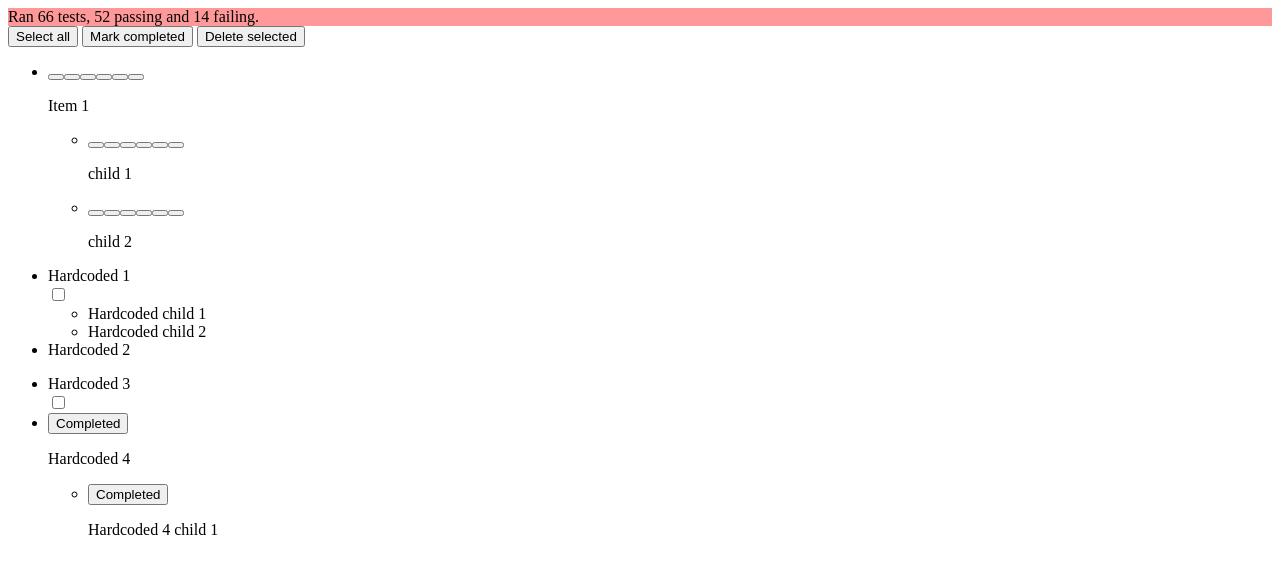
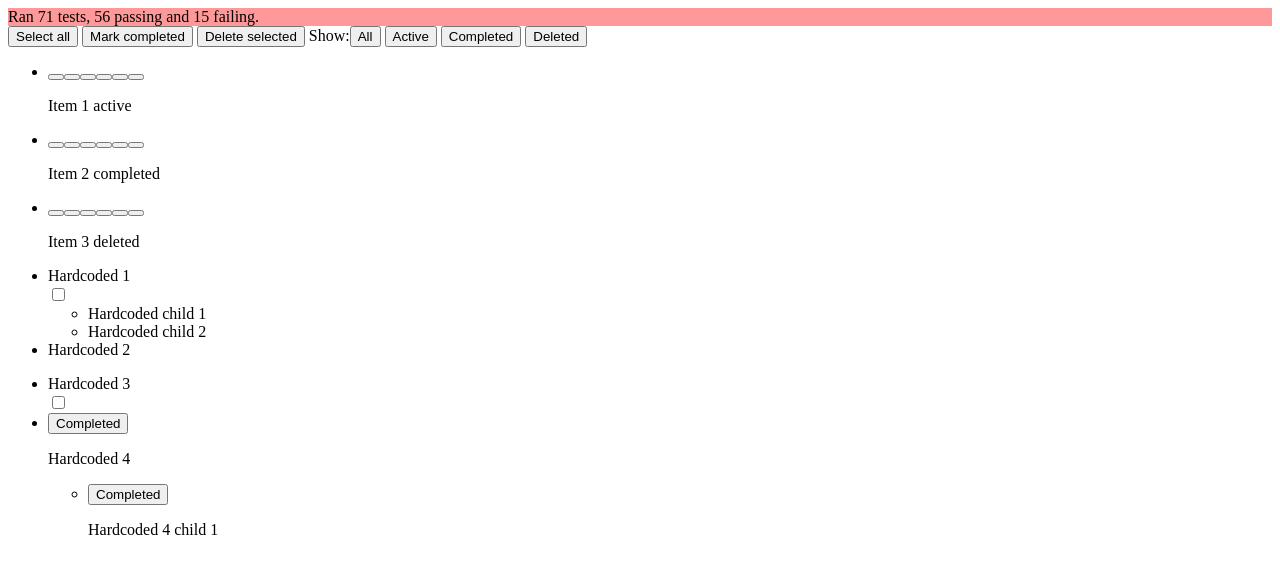
Before and after one commit to cespe/beasts, a plain HTML site: page todos/todos-tdd.html in a window 1280 px wide. Drawn offline with Linux system fonts and the light colour scheme.

Commit message:
Write tests for Show buttons and revise the app

```diff
--- a/todos/app.js
+++ b/todos/app.js
@@ -130,7 +130,8 @@ function createTodoLi(todo) {
 }
 
 // Build DOM elements from the todos array, e.g. when app first loads
-function initializeTodosUl(todosArray) {
+// or when todos are filtered for display
+function createTodosUl(todosArray) {
 
 	var todosUl = document.createElement('ul');
 
@@ -138,7 +139,7 @@ function initializeTodosUl(todosArray) {
 		var todo = todosArray[i];
 		var todoLi = createTodoLi(todo);
 		if (todo.children.length > 0) {
-			var nestedTodos = initializeTodosUl(todo.children);
+			var nestedTodos = createTodosUl(todo.children);
 			todoLi.appendChild(nestedTodos);
 			todosUl.appendChild(todoLi);
 		} else {
--- a/todos/todos-tdd.html
+++ b/todos/todos-tdd.html
@@ -17,6 +17,10 @@
 			<button type="button" name="selectAll">Select all</button>
 			<button type="button" name="markCompleted">Mark completed</button>
 			<button type="button" name="deleteSelected">Delete selected</button>
+			Show:<button type="button" name="showAll">All</button>
+			<button type="button" name="showActive">Active</button>
+			<button type="button" name="showCompleted">Completed</button>
+			<button type="button" name="showDeleted">Deleted</button>
 		</div>
 	</header>
 	<main id="todolist">
--- a/todos/todos-tests.js
+++ b/todos/todos-tests.js
@@ -232,7 +232,7 @@ tests({
 		insertTodo(todos, todo1);
 		todo2 = new Todo('Item 2');
 		insertTodo(todos, todo2);
-		var result = initializeTodosUl(todos);
+		var result = createTodosUl(todos);
 
 		eq(result.childElementCount, 2);
 		eq(result.children.item(0).children[6].textContent, 'Item 1');
@@ -245,7 +245,7 @@ tests({
 		todo1.addChild(child1);
 		todo2 = new Todo('Item 2');
 		insertTodo(todos, todo2);
-		var result = initializeTodosUl(todos);
+		var result = createTodosUl(todos);
 		// write variables to get rid of these opaque children[x]'s
 		eq(result.childElementCount, 2);
 		eq(result.children.item(0).children[6].textContent, 'Item 1');
@@ -261,7 +261,7 @@ tests({
 		insertTodo(todos, todo2);
 		todo3 = new Todo('Item 3');
 		insertTodo(todos, todo3);
-		document.getElementById('todolist').appendChild(initializeTodosUl(todos));
+		document.getElementById('todolist').appendChild(createTodosUl(todos));
 
 		var todo1Li = document.getElementById(todo1.id);
 		var todo1LiEntry = todo1Li.children[6].textContent;
@@ -289,7 +289,7 @@ tests({
 		todo3 = new Todo('Item 3');
 		insertTodo(todos, todo3);
 
-		var todolist = initializeTodosUl(todos);
+		var todolist = createTodosUl(todos);
 		document.getElementById('todolist').appendChild(todolist);
 
 		var todo1Li = document.getElementById(todo1.id);
@@ -331,7 +331,7 @@ tests({
 		todos = [];
 		todo1 = new Todo('Item 1');
 		insertTodo(todos, todo1);
-		document.getElementById('todolist').appendChild(initializeTodosUl(todos));
+		document.getElementById('todolist').appendChild(createTodosUl(todos));
 		var todolist = document.getElementById('todolist');
 		var todosUl = todolist.children[0];
 		var todoLi1 = todosUl.children[0];
@@ -366,7 +366,7 @@ tests({
 		todos = [];
 		todo1 = new Todo('Item 1');
 		insertTodo(todos, todo1);
-		document.getElementById('todolist').appendChild(initializeTodosUl(todos));
+		document.getElementById('todolist').appendChild(createTodosUl(todos));
 		var todolist = document.getElementById('todolist');
 		var todosUl = todolist.children[0];
 		var todoLi1 = todosUl.children[0];
@@ -406,7 +406,7 @@ tests({
 		todos = [];
 		todo1 = new Todo('Item 1');
 		insertTodo(todos, todo1);
-		document.getElementById('todolist').appendChild(initializeTodosUl(todos));
+		document.getElementById('todolist').appendChild(createTodosUl(todos));
 		var todolist = document.getElementById('todolist');
 		var todosUl = todolist.children[0];
 		var todoLi1 = todosUl.children[0];
@@ -422,7 +422,7 @@ tests({
 		todos = [];
 		todo1 = new Todo('Item 1');
 		insertTodo(todos, todo1);
-		document.getElementById('todolist').appendChild(initializeTodosUl(todos));
+		document.getElementById('todolist').appendChild(createTodosUl(todos));
 		var todolist = document.getElementById('todolist');
 		var todosUl = todolist.children[0];
 		var todoLi1 = todosUl.children[0];
@@ -502,7 +502,7 @@ tests({
 		todo1 = new Todo('Item 1');
 		insertTodo(todos, todo1);
 		todolist = document.getElementById('todolist');
-		todolist.appendChild(initializeTodosUl(todos));
+		todolist.appendChild(createTodosUl(todos));
 
 		todoLi1 = todolist.children[0].children[0];
 		var todoLi1AddSibling = todoLi1.children[3];
@@ -516,7 +516,7 @@ tests({
 		todo1 = new Todo('Item 1');
 		insertTodo(todos, todo1);
 		todolist = document.getElementById('todolist');
-		todolist.appendChild(initializeTodosUl(todos));
+		todolist.appendChild(createTodosUl(todos));
 
 		todoLi1 = todolist.children[0].children[0];
 		var todoLi1AddChild = todoLi1.children[4];
@@ -531,7 +531,7 @@ tests({
 		todo1 = new Todo('Item 1');
 		insertTodo(todos, todo1);
 		todolist = document.getElementById('todolist');
-		todolist.appendChild(initializeTodosUl(todos));
+		todolist.appendChild(createTodosUl(todos));
 
 		todoLi1 = todolist.children[0].children[0];
 		var todoLi1SelectChildren = todoLi1.children[5];
@@ -546,7 +546,7 @@ tests({
 		todo1 = new Todo('Item 1');
 		insertTodo(todos, todo1);
 		var todolist = document.getElementById('todolist');
-		todolist.appendChild(initializeTodosUl(todos));
+		todolist.appendChild(createTodosUl(todos));
 		todoLi1 = todolist.children[0].children[0];
 		var todoLi1SelectButton = todoLi1.children[0];
 
@@ -566,7 +566,7 @@ tests({
 		todo1.addChild(child1);
 		todo1.addChild(child2);
 		todolist = document.getElementById('todolist');
-		todolist.appendChild(initializeTodosUl(todos));
+		todolist.appendChild(createTodosUl(todos));
 		todosUl = todolist.children[0];
 		todoLi1 = todosUl.children[0];
 		var todoLi1SelectButton = todoLi1.children[0];
@@ -589,7 +589,7 @@ tests({
 		todo1 = new Todo('Item 1');
 		insertTodo(todos, todo1);
 		var todolist = document.getElementById('todolist');
-		todolist.appendChild(initializeTodosUl(todos));
+		todolist.appendChild(createTodosUl(todos));
 		todoLi1 = todolist.children[0].children[0];
 		var todoLi1CompletedButton = todoLi1.children[1];
 
@@ -612,7 +612,7 @@ tests({
 		todo1.addChild(child1);
 		todo1.addChild(child2);
 		todolist = document.getElementById('todolist');
-		todolist.appendChild(initializeTodosUl(todos));
+		todolist.appendChild(createTodosUl(todos));
 		todosUl = todolist.children[0];
 		todoLi1 = todosUl.children[0];
 		var todoLi1CompletedButton = todoLi1.children[1];
@@ -641,7 +641,7 @@ tests({
 		todo1 = new Todo('Item 1');
 		insertTodo(todos, todo1);
 		var todolist = document.getElementById('todolist');
-		todolist.appendChild(initializeTodosUl(todos));
+		todolist.appendChild(createTodosUl(todos));
 		todoLi1 = todolist.children[0].children[0];
 		var todoLi1DeleteButton = todoLi1.children[2];
 
@@ -664,7 +664,7 @@ tests({
 		todo1.addChild(child1);
 		todo1.addChild(child2);
 		todolist = document.getElementById('todolist');
-		todolist.appendChild(initializeTodosUl(todos));
+		todolist.appendChild(createTodosUl(todos));
 		todosUl = todolist.children[0];
 		todoLi1 = todosUl.children[0];
 		var todoLi1DeletedButton = todoLi1.children[2];
@@ -693,7 +693,7 @@ tests({
 		todo1 = new Todo('Item 1');
 		insertTodo(todos, todo1);
 		var todolist = document.getElementById('todolist');
-		todolist.appendChild(initializeTodosUl(todos));
+		todolist.appendChild(createTodosUl(todos));
 		todosUl = todolist.children[0];
 		todoLi1 = todosUl.children[0];
 		todoLi1SiblingButton = todoLi1.children[3];
@@ -713,7 +713,7 @@ tests({
 		todo1 = new Todo('Item 1');
 		insertTodo(todos, todo1);
 		var todolist = document.getElementById('todolist');
-		todolist.appendChild(initializeTodosUl(todos));
+		todolist.appendChild(createTodosUl(todos));
 		todosUl = todolist.children[0];
 		todoLi1 = todosUl.children[0];
 		todoLi1ChildButton = todoLi1.children[4];
@@ -744,7 +744,7 @@ tests({
 		todo1.addChild(child1);
 		todo1.addChild(child2);
 		todolist = document.getElementById('todolist');
-		todolist.appendChild(initializeTodosUl(todos));
+		todolist.appendChild(createTodosUl(todos));
 		todosUl = todolist.children[0];
 		todoLi1 = todosUl.children[0];
 		var todoLi1SelectChildrenButton = todoLi1.children[5];
@@ -761,7 +761,7 @@ tests({
 		todo1 = new Todo('Item 1');
 		insertTodo(todos, todo1);
 		todolist = document.getElementById('todolist');
-		todolist.appendChild(initializeTodosUl(todos));
+		todolist.appendChild(createTodosUl(todos));
 		todosUl = todolist.children[0];
 		todoLi1 = todosUl.children[0];
 		var todoLi1SelectChildrenButton = todoLi1.children[5];
@@ -782,7 +782,7 @@ tests({
 		todo1.addChild(child1);
 		todo1.addChild(child2);
 		todolist = document.getElementById('todolist');
-		todolist.appendChild(initializeTodosUl(todos));
+		todolist.appendChild(createTodosUl(todos));
 		todosUl = todolist.children[0];
 		todoLi1 = todosUl.children[0];
 		var todoLi1SelectChildrenButton = todoLi1.children[5];
@@ -812,7 +812,7 @@ tests({
 		todo1.addChild(child1);
 		todo1.addChild(child2);
 		todolist = document.getElementById('todolist');
-		todolist.appendChild(initializeTodosUl(todos));
+		todolist.appendChild(createTodosUl(todos));
 		todosUl = todolist.children[0];
 		todoLi1 = todosUl.children[0];
 		var todoLi1SelectChildrenButton = todoLi1.children[5];
@@ -867,28 +867,116 @@ tests({
 		eq(actionsDiv.nodeName, 'DIV');
 		eq(actionsDiv.parentElement.nodeName, 'HEADER');
 	},
-	"The header actions bar should have a 'Select All' button to select all top-level todos.": function() {
+	"The header actions bar should have a 'Select all' button to select all top-level todos.": function() {
 		var actionsDiv = document.getElementById('actions');
 		var selectAllButton = document.getElementsByName('selectAll')[0];
 		eq(selectAllButton.nodeName, 'BUTTON');
 		eq(selectAllButton.innerText, 'Select all');
 		eq(actionsDiv.children[0], selectAllButton);
 	},
-	"The header actions bar should have a 'Completed' button to mark selected todos completed.": function() {
-		var actionsDiv = document.getElementById('actions');0
+	"The header actions bar should have a 'Mark completed' button to mark selected todos completed.": function() {
+		var actionsDiv = document.getElementById('actions');
 		var markCompletedButton = document.getElementsByName('markCompleted')[0];
 		eq(markCompletedButton.nodeName, 'BUTTON');
 		eq(markCompletedButton.innerText, 'Mark completed');
 		eq(actionsDiv.children[1], markCompletedButton);
 	},
 	"The header actions bar should have a 'Delete selected' button to delete selected todos.": function() {
-		var actionsDiv = document.getElementById('actions');0
+		var actionsDiv = document.getElementById('actions');
 		var deleteSelectedButton = document.getElementsByName('deleteSelected')[0];
 		eq(deleteSelectedButton.nodeName, 'BUTTON');
 		eq(deleteSelectedButton.innerText, 'Delete selected');
 		eq(actionsDiv.children[2], deleteSelectedButton);
 	},
-	"If the app has todos, clicking 'Select all' should toggle class='selected' on it.": function() {
+	"The header actions bar should have an 'All' button to show active and completed todos.": function() {
+		var actionsDiv = document.getElementById('actions');
+		var showAllButton = document.getElementsByName('showAll')[0];
+		eq(showAllButton.nodeName, 'BUTTON');
+		eq(showAllButton.innerText, 'All');
+		eq(actionsDiv.children[3], showAllButton);
+	},
+	"Clicking the 'All' button should display active and completed todos.": function() {
+		document.getElementById('todolist').innerHTML = '';
+		todos = [];
+		todo1 = new Todo('Item 1 active');
+		insertTodo(todos, todo1);
+		todo2 = new Todo('Item 2 completed');
+		todo2.markCompleted(true);
+		insertTodo(todos, todo2);
+		todo3 = new Todo('Item 3 deleted');
+		todo3.markDeleted(true);
+		insertTodo(todos, todo3);
+		var todolist = document.getElementById('todolist');
+		todolist.appendChild(createTodosUl(todos));				// base case, no filter
+		var todosUl = todolist.children[0];
+		var todoLi1 = todosUl.children[0];
+		var todoLi1CompletedButton = todoLi1.children[1];
+		var todoLi1DeletedButton = todoLi1.children[2];
+		var todoLi2 = todosUl.children[1];
+		var todoLi2CompletedButton = todoLi2.children[1];
+		var todoLi2DeletedButton = todoLi2.children[2];
+		var todoLi3 = todosUl.children[2];
+		var todoLi3CompletedButton = todoLi3.children[1];
+		var todoLi3DeletedButton = todoLi3.children[2];
+
+		eq(todosUl.childElementCount, 3);
+		eq(todoLi1.id, todo1.id);
+		eq(todoLi1CompletedButton.classList.contains('completed'), false);
+		eq(todo1.completed, false);
+		eq(todoLi1DeletedButton.classList.contains('deleted'), false);
+		eq(todo1.deleted, false);
+		eq(todoLi2.id, todo2.id);
+		eq(todoLi2CompletedButton.classList.contains('completed'), true);
+		eq(todo2.completed, true);
+		eq(todoLi2DeletedButton.classList.contains('deleted'), false);
+		eq(todo2.deleted, false);
+		eq(todoLi3.id, todo3.id);
+		eq(todoLi3CompletedButton.classList.contains('completed'), false);
+		eq(todo3.completed, false);
+		eq(todoLi3DeletedButton.classList.contains('deleted'), true);
+		eq(todo3.deleted, true);
+
+		var showAllButton = document.getElementsByName('showAll')[0];
+
+		showAllButton.click();									// test 'all' filter
+
+		eq(todosUl.childElementCount, 2);
+
+		eq(todosUl.children[0], todoLi1);
+		eq(todoLi1CompletedButton.classList.contains('completed'), false);
+		eq(todo1.completed, false);
+		eq(todoLi1DeletedButton.classList.contains('deleted'), false);
+		eq(todo1.deleted, false);
+
+		eq(todosUl.children[1], todoLi2);
+		eq(todoLi2.id, todo2.id);
+		eq(todoLi2CompletedButton.classList.contains('completed'), true);
+		eq(todo2.completed, true);
+		eq(todoLi2DeletedButton.classList.contains('deleted'), false);
+		eq(todo2.deleted, false);
+	},
+	"The header actions bar should have an 'Active' button to show active (uncompleted) todos.": function() {
+		var actionsDiv = document.getElementById('actions');
+		var showActiveButton = document.getElementsByName('showActive')[0];
+		eq(showActiveButton.nodeName, 'BUTTON');
+		eq(showActiveButton.innerText, 'Active');
+		eq(actionsDiv.children[4], showActiveButton);
+	},
+	"The header actions bar should have a 'Completed' button to show completed todos.": function() {
+		var actionsDiv = document.getElementById('actions');
+		var showCompletedButton = document.getElementsByName('showCompleted')[0];
+		eq(showCompletedButton.nodeName, 'BUTTON');
+		eq(showCompletedButton.innerText, 'Completed');
+		eq(actionsDiv.children[5], showCompletedButton);
+	},
+	"The header actions bar should have a 'Deleted' button to show deleted todos.": function() {
+		var actionsDiv = document.getElementById('actions');
+		var showDeletedButton = document.getElementsByName('showDeleted')[0];
+		eq(showDeletedButton.nodeName, 'BUTTON');
+		eq(showDeletedButton.innerText, 'Deleted');
+		eq(actionsDiv.children[6], showDeletedButton);
+	},
+	"If the app displays one or more todos, clicking 'Select all' should toggle class='selected' on it.": function() {
 		fail();
 	},
 	"If a clicked 'Select All' button sets class='selected', each top-level todo should be set to 'selected'.": function() {
```
Also changed, not shown: todos/todos-notes.md (+24 -0 lines).
